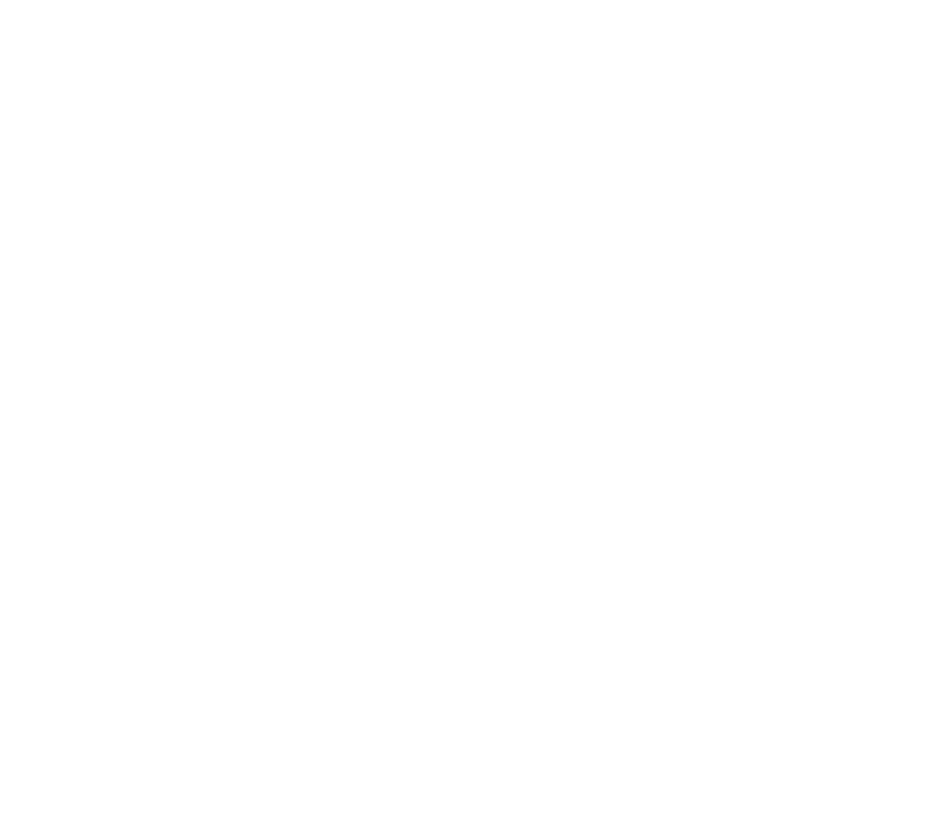
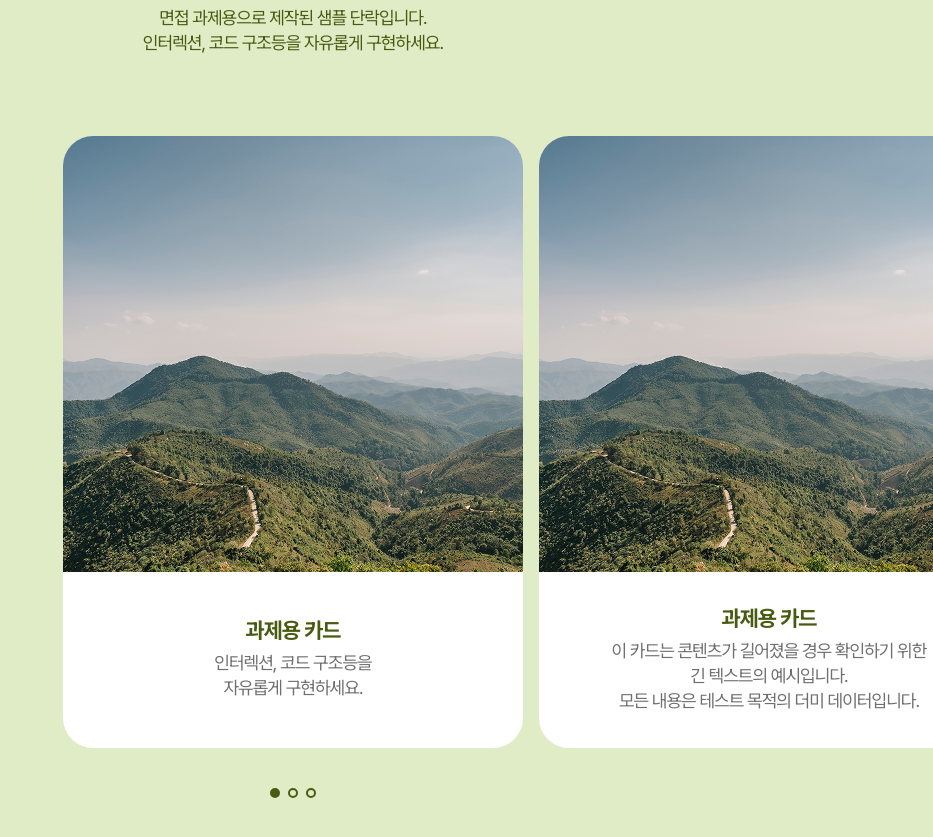
Before and after one commit to Leica-wooseok/synteka-wooseok, a Next.js app in the folder design-to-markup-main/: page / in a window 1280 px wide. Shown: the part 2700-3537 px from the top of the page, without its empty margins (347-1280 px from the left). Before the commit the page ends 2657 px from the top, so only its background shows below. Built offline with nearby package versions, Linux system fonts and the light colour scheme.

Commit message:
Add swiper dependency and implement CardSlideSection for image carousel; update styles and structure in index page for enhanced card display

```diff
--- a/design-to-markup-main/package.json
+++ b/design-to-markup-main/package.json
@@ -19,6 +19,7 @@
     "next": "^14.2.3",
     "react": "18.2.0",
     "react-dom": "18.2.0",
+    "swiper": "^12.0.3",
     "yarn": "^1.22.22"
   },
   "devDependencies": {
--- a/design-to-markup-main/src/pages/index.module.scss
+++ b/design-to-markup-main/src/pages/index.module.scss
@@ -163,6 +163,86 @@
   @include img-fluid;
 }
 
-.image_slide_section {
-  padding-top: 130px;
+.card_slide_section {
+  padding: 130px 0;
+  background-color: $color-light-green;
+
+  :global(.container) {
+    max-width: 100%;
+  }
 }
+
+.card_slide_wrap {
+  margin-top: 80px;
+  width: 100%;
+}
+
+.card_swiper {
+  padding: 0 20px;
+
+  :global(.swiper-wrapper) {
+    display: flex;
+    align-items: stretch; // This will make all slides have the same height
+  }
+}
+
+.card_swiper_pagination {
+  margin-top: 40px;
+  display: flex;
+  justify-content: center;
+
+  :global(.swiper-pagination-bullet) {
+    margin: 0 3px;
+    width: 10px;
+    height: 10px;
+    border: 2px solid $color-primary;
+    background-color: transparent;
+    opacity: 1;
+    transition: background-color 0.3s ease;
+  }
+
+  :global(.swiper-pagination-bullet-active) {
+    background-color: $color-primary;
+  }
+}
+
+.card_slide_item {
+  width: 460px;
+  height: auto;
+  display: flex;
+  flex-direction: column;
+  flex-shrink: 0;
+  background: $color-light-background;
+  border-radius: 30px;
+  overflow: hidden;
+
+  & .card_image_box {
+    width: 100%;
+    aspect-ratio: 460 / 436;
+    overflow: hidden;
+    position: relative;
+  }
+
+  & .card_info_box {
+    padding: 35px 30px;
+    gap: 8px;
+    text-align: center;
+    @include flex-column-center;
+    flex-grow: 1;
+  }
+
+  & .card_info_title,
+  & .card_info_description {
+    white-space: pre-line;
+    word-break: keep-all;
+  }
+  & .card_info_title {
+    color: $color-caption;
+    @include typography-heading2;
+  }
+
+  & .card_info_description {
+    color: $color-paragraph;
+    @include typography-paragraph;
+  }
+}
--- a/design-to-markup-main/src/pages/index.tsx
+++ b/design-to-markup-main/src/pages/index.tsx
@@ -8,6 +8,10 @@
 import clsx from 'clsx';
 import Image from 'next/image';
 import { useState } from 'react';
+import 'swiper/css';
+import 'swiper/css/pagination';
+import { Pagination } from 'swiper/modules';
+import { Swiper, SwiperSlide } from 'swiper/react';
 import styles from './index.module.scss';
 
 const HERO_CONTENT = {
@@ -52,6 +56,27 @@
     alt: '탭 영역 3 이미지입니다',
   },
 ] as const;
+
+const CARD_SLIDE_CONTENT = [
+  {
+    id: 1,
+    title: '과제용 카드',
+    description: `인터렉션, 코드 구조등을 \n 자유롭게 구현하세요.`,
+    imageSrc: '/images/slide_image.png',
+  },
+  {
+    id: 2,
+    title: '과제용 카드',
+    description: `이 카드는 콘텐츠가 길어졌을 경우 확인하기 위한 \n긴 텍스트의 예시입니다. \n 모든 내용은 테스트 목적의 더미 데이터입니다. `,
+    imageSrc: '/images/slide_image.png',
+  },
+  {
+    id: 3,
+    title: `과제용 카드의 제목이 길어졌을 경우 \n 이렇게 됩니다.`,
+    description: '이 카드는 콘텐츠가 길어졌을 경우 확인하기 위한 긴 텍스트의 예시입니다',
+    imageSrc: '/images/slide_image.png',
+  },
+];
 
 const HERO_IMAGE = {
   mobile: {
@@ -177,6 +202,7 @@
         <div className={styles.section_container_inner}>
           <SectionTitleBox
             title='테스트용 탭 영역 단락 입니다'
+            titleTag='h2'
             paragraph={`면접 과제용으로 제작된 샘플 탭 단락입니다. \n 인터렉션, 코드 구조등을 자유롭게 구현하세요.`}
           />
           <div className={styles.image_tab_wrap}>
@@ -204,6 +230,50 @@
   );
 }
 
+function CardSlideSection() {
+  return (
+    <section className={clsx(styles.section, styles.card_slide_section)}>
+      <div className='container'>
+        <div className={styles.section_container_inner}>
+          <SectionTitleBox
+            title='테스트용 이미지 카드 단락입니다'
+            titleTag='h2'
+            titleColor='text-color-caption'
+            paragraphColor='text-color-caption'
+            paragraph={`면접 과제용으로 제작된 샘플 단락입니다. \n 인터렉션, 코드 구조등을 자유롭게 구현하세요. `}
+          />
+        </div>
+        <div className={styles.card_slide_wrap}>
+          <Swiper
+            spaceBetween={16}
+            slidesPerView={'auto'}
+            centeredSlides={true}
+            className={styles.card_swiper}
+            modules={[Pagination]}
+            pagination={{
+              el: `.${styles.card_swiper_pagination}`,
+              clickable: true,
+            }}
+          >
+            {CARD_SLIDE_CONTENT.map((card) => (
+              <SwiperSlide key={card.id} className={styles.card_slide_item}>
+                <div className={styles.card_image_box}>
+                  <Image src={card.imageSrc} alt={`이미지 슬라이드 ${card.id}`} fill />
+                </div>
+                <div className={styles.card_info_box}>
+                  <h3 className={styles.card_info_title}>{card.title}</h3>
+                  <p className={styles.card_info_description}>{card.description}</p>
+                </div>
+              </SwiperSlide>
+            ))}
+          </Swiper>
+          <div className={styles.card_swiper_pagination} />
+        </div>
+      </div>
+    </section>
+  );
+}
+
 export default function Home() {
   return (
     <div className={styles.wrap}>
@@ -213,10 +283,7 @@
         <HeroSection />
         <VideoSection />
         <TabSection />
-
-        <section className={clsx(styles.section, styles.image_slide_section)}>
-          <div className='container'>image slide</div>
-        </section>
+        <CardSlideSection />
       </main>
     </div>
   );
```
Also changed, not shown: design-to-markup-main/public/images/slide_image.png (added), 1 other file (tests, documents, lock files or other folders).
